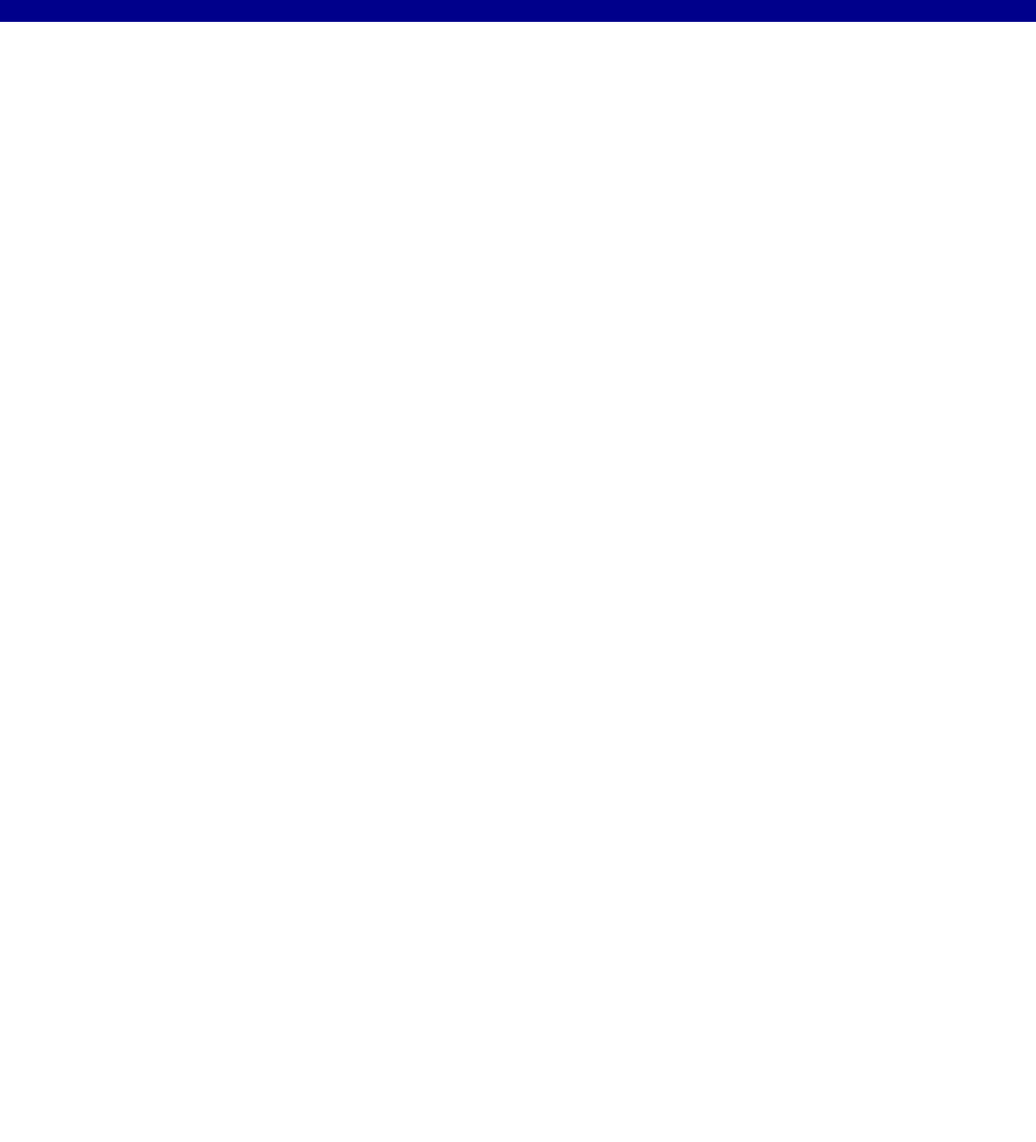
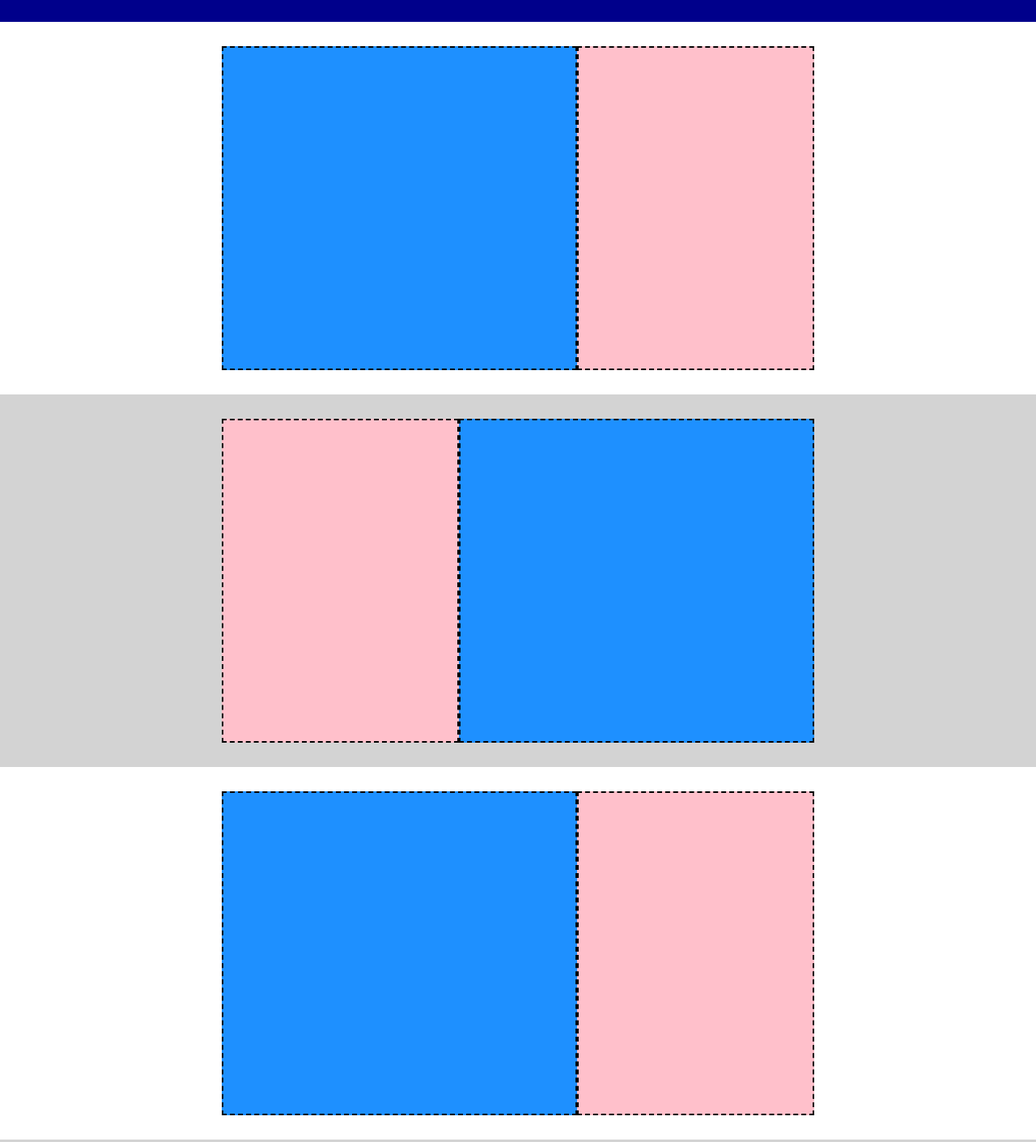
Before and after one commit to LucaGiampieri/htmlcss-struttura-discord, a plain HTML site: page index.html in a window 1280 px wide. Shown: the part 405-1815 px from the top of the page at 81% size. Before the commit the page ends 800 px from the top, so only its background shows below. Drawn offline with Linux system fonts and the light colour scheme.

Commit message:
style main

```diff
--- a/css/style.css
+++ b/css/style.css
@@ -13,6 +13,10 @@
 
 .border {
     border: 2px dashed black;
+}
+
+.row-reverse{
+    flex-direction: row-reverse;
 }
 
 /* Header */
@@ -74,5 +78,43 @@
     background-color: #EE82EE;
     height: 300px;
     width: 45%;
+    max-width: 900px;
     margin: 0 auto;
 }
+
+/* Sezione Principale */
+
+.section-bg-white{
+    background-color: #FFFFFF;
+    padding: 30px;
+}
+
+.section-bg-gray{
+    background-color: #D3D3D3;
+    padding: 30px;
+}
+
+.container{
+    height: 400px;
+    width: 60%;
+    max-width: 1200px;
+    margin: 0 auto;
+}
+
+.bg-lightblue{
+    background-color: #1E90FF;
+    flex-basis: 60%;
+}
+
+.bg-pink{
+    background-color: #FFC0CB;
+    flex-basis: 40%;
+}
+
+.heigt-600{
+    height: 600px;
+}
+
+.bg-green{
+    background-color: #228B22;
+}
--- a/index.html
+++ b/index.html
@@ -39,30 +39,29 @@
     </header>
     <Main>
         <!-- Sezione principale -->
-        <section class="section-bg-white">
-            <div class="bg-white">
-                <div></div>
-                <div></div>
+        <div class="section-bg-white">
+            <div class="container flex">
+                <div class="bg-lightblue border"></div>
+                <div class="bg-pink border"></div>
             </div>
-        </section>
-        <section class="section-bg-gray">
-            <div class="bg-gray">
-                <div></div>
-                <div></div>
+        </div>
+        <div class="section-bg-gray">
+            <div class="container flex row-reverse">
+                <div class="bg-lightblue border"></div>
+                <div class="bg-pink border"></div>
             </div>
-        </section>
-        <section class="section-bg-white">
-            <div class="bg-white">
-                <div></div>
-                <div></div>
+        </div>
+        <div class="section-bg-white">
+            <div class="container flex">
+                <div class="bg-lightblue border"></div>
+                <div class="bg-pink border"></div>
             </div>
-        </section>
-        <section class="section-bg-gray">
-            <div class="bg-gray">
-                <div></div>
+        </div>
+        </div>
+        <div class="section-bg-gray">
+            <div class="container heigt-600 bg-green border">
             </div>
-        </section>
-        <!-- Footer -->
+        </div><!-- Footer -->
         <footer>
             <Section class="section-bg-darkgray">
                 <div class="bg-darkgray">
```
